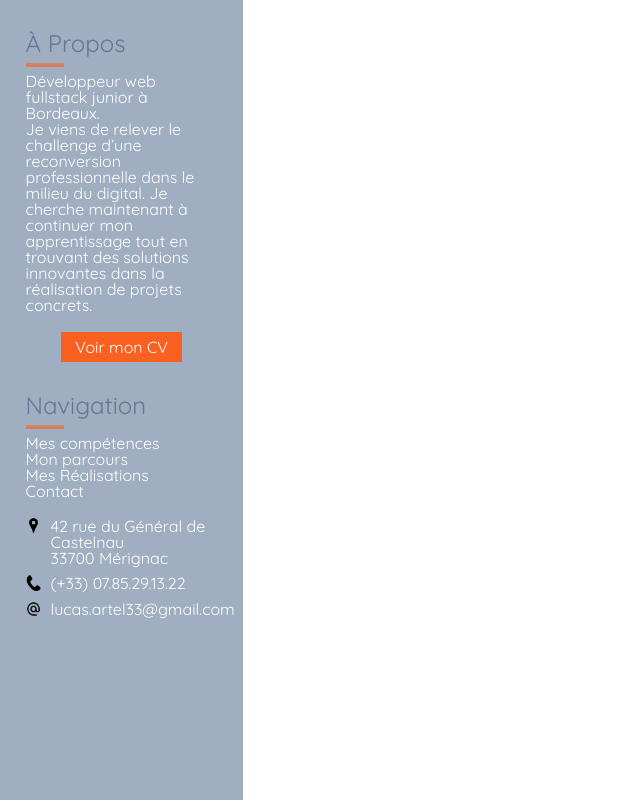
After one commit to LucasArtel33/lucas-artel.com, a PHP site: page /aside.html in a window 1280 px wide. The commit adds this page. Shown: the whole page, without its empty margins (0-640 px from the left). Run offline with PHP 8.4, Linux system fonts and the light colour scheme.

Commit message:
Progress on the aside part; still have to work on the jQuery part and need to integrate this one to the entire page

```diff
--- /dev/null
+++ b/aside.html
@@ -0,0 +1,128 @@
+<!DOCTYPE html>
+<html lang="fr">
+<head>
+    <title>Lucas ARTEL</title>
+    <meta charset="UTF-8">
+    <meta name="viewport" content="width=device-width, user-scalable=no, initial-scale=1.0, maximum-scale=1.0, minimum-scale=1.0">
+    <meta http-equiv="X-UA-Compatible" content="ie=edge">
+    <meta name="description" content="Site professionel de Lucas ARTEL, il contient mon CV, et mes réalisation " />
+    <!-- GOOGLE FONT -->
+    <link href="https://fonts.googleapis.com/css?family=Quicksand&display=swap" rel="stylesheet">
+    <!-- CSS -->
+    <link rel="stylesheet" href="css/reset.css">
+    <link rel="stylesheet" href="css/style.css">
+</head>
+<body>
+
+<div class="aside">
+    <div class="about">
+        <h3>À Propos</h3>
+        <p>Développeur web fullstack junior à Bordeaux.</p>
+        <p>
+            Je viens de relever le challenge d’une reconversion professionnelle dans le milieu du digital.
+            Je cherche maintenant à continuer mon apprentissage tout en trouvant des solutions innovantes dans la
+            réalisation de projets concrets.
+        </p>
+    </div>
+    <div class="cv">
+        <a href="doc/CV_lucas_artel.pdf">Voir mon CV</a>
+    </div>
+    <div class="navAside">
+        <h3>Navigation</h3>
+        <nav>
+            <ul class="asideMenu">
+                <li>
+                    <a class="smoothScroll" href="#competence"> Mes compétences </a>
+                </li>
+                <li>
+                    <a class="smoothScroll" href="#parcours"> Mon parcours </a>
+                </li>
+                <li>
+                    <a class="smoothScroll" href=""> Mes Réalisations</a>
+                </li>
+                <li>
+                    <a class="smoothScroll" href=""> Contact </a>
+                </li>
+            </ul>
+        </nav>
+    </div>
+    <div class="contact">
+        <div class="address">
+            <img src="img/address.png" alt="">
+            <div>
+                <p class="ligne1">42 rue du Général de Castelnau</p>
+                <p class="zipcode">33700 Mérignac</p>
+            </div>
+        </div>
+        <div class="telephone">
+            <img src="img/phone.png" alt="">
+            <p>(+33) 07.85.29.13.22</p>
+        </div>
+        <div class="mail">
+            <img src="img/mail.png" alt="">
+            <p>lucas.artel33@gmail.com</p>
+        </div>
+    </div>
+</div>
+
+<script src="https://ajax.googleapis.com/ajax/libs/jquery/3.4.1/jquery.min.js"></script>
+<script type="text/javascript">
+    jQuery(document).ready(function($){
+        $('a.smoothScroll').click(function(e){
+            e.preventDefault();
+            $id = $(this).attr('href');
+            $('body,html').animate({
+                scrollTop: $($id).offset().top -20
+            }, 750);
+        });
+    });
+</script>
+<script type="text/javascript">
+    $(function(){
+        $('#frontTitle').on('click touch', function(e){
+            $('#frontContent').slideToggle();
+            $('#downArrowFront').slideToggle();
+            if ($("#cmsContent").is(":visible")){
+                $('#cmsContent').slideToggle();
+                $('#downArrowCms').slideToggle();
+            }
+            if ($("#backContent").is(":visible")){
+                $('#backContent').slideToggle();
+                $('#downArrowBack').slideToggle();
+            }
+        });
+    });
+</script>
+<script type="text/javascript">
+    $(function(){
+        $('#backTitle').on('click touch', function(e){
+            if ($("#frontContent").is(":visible")){
+                $('#frontContent').slideToggle();
+                $('#downArrowFront').slideToggle();
+            }
+            if ($("#cmsContent").is(":visible")){
+                $('#cmsContent').slideToggle();
+                $('#downArrowCms').slideToggle();
+            }
+            $('#backContent').slideToggle();
+            $('#downArrowBack').slideToggle();
+        });
+    });
+</script>
+<script type="text/javascript">
+    $(function(){
+        $('#cmsTitle').on('click touch', function(e){
+            $('#cmsContent').slideToggle();
+            $('#downArrowCms').slideToggle();
+            if ($("#backContent").is(":visible")){
+                $('#backContent').slideToggle();
+                $('#downArrowBack').slideToggle();
+            }
+            if ($("#frontContent").is(":visible")){
+                $('#frontContent').slideToggle();
+                $('#downArrowFront').slideToggle();
+            }
+        });
+    });
+</script>
+</body>
--- a/css/style.css
+++ b/css/style.css
@@ -183,13 +183,11 @@ body{
 .downArrow{
     width: 10%;
     margin: auto 0 auto 2%;
-    display: none;
 }
 
 .downArrow2{
     width: 35%;
     margin: auto 0 auto 15%;
-    display: none;
 }
 .competenceCategorie{
     width: fit-content;
@@ -208,20 +206,8 @@ body{
 }
 .competenceCategorieTitle:hover{
     background-size: 100% 100%;
+    cursor: pointer;
 }
-.competenceCategorieTitle:hover .downArrow{
-    display: block;
-    animation: fadein 2s;
-}
-.competenceCategorieTitle:hover .downArrow2{
-    display: block;
-    animation: fadein 1s;
-}
-@keyframes fadein {
-    from {opacity:0;}
-    to {opacity:1;}
-}
-
 .competenceBottom{
     display: flex;
 }
@@ -285,3 +271,117 @@ body{
     width: fit-content;
     vertical-align: center;
 }
+/*Aside*/
+.aside{
+    z-index: 99999;
+    float: left;
+    width:15%;
+    padding: 0 2%;
+    height: 100vh;
+    background-color: #A0AEC1;
+    position: fixed;
+}
+.about{
+    margin: 10% 0;
+}
+.about h3{
+    color: #627894;
+    font-size: 1.5rem;
+    margin-bottom: 3%;
+    line-height: 3rem;
+    background: linear-gradient(to top, rgba(250, 97, 33, 0.7) 0%,
+    rgba(250, 97, 33, 0.5) 8%, transparent 8.01%) no-repeat;
+    background-size: 20% 100%;
+}
+.about p{
+    color: #fff;
+}
+.cv{
+    width: fit-content;
+    padding: 3% 7%;
+    background-color: #FA6121;
+    border: 1px solid #FA6121;
+    display: block;
+    margin: auto;
+}
+.cv a{
+    text-decoration: none;
+    color: #fff;
+}
+.cv:hover {
+    border: 1px solid #627894;
+    background-color: transparent;
+    transition: background-color .2s, border .2s;
+}
+.cv:hover a{
+    color: #627894;
+}
+.navAside h3{
+    color: #627894;
+    font-size: 1.5rem;
+    margin-bottom: 3%;
+    line-height: 3rem;
+    background: linear-gradient(to top, rgba(250, 97, 33, 0.7) 0%,
+    rgba(250, 97, 33, 0.5) 8%, transparent 8.01%) no-repeat;
+    background-size: 20% 100%;
+}
+.navAside a{
+    text-decoration: none;
+    color: #fff;
+    background: linear-gradient(to top, rgba(250, 97, 33, 0.7) 0%,
+    rgba(250, 97, 33, 0.5) 10%, transparent 10.01%) no-repeat;
+    background-size: 0 100%;
+    transition: background-size .3s;
+}
+.navAside a:hover{
+    color:#466289;
+    background-size: 100% 100%;
+}
+.navAside{
+    display: block;
+    margin: 10% 0;
+}
+
+.address{
+    display: flex;
+    margin: 5% 0;
+    color: #fff;
+}
+.address img{
+    width: 8%;
+    height: 8%;
+    margin-right: 5%;
+}
+.telephone{
+    display: flex;
+    margin: 5% 0;
+    color: #fff;
+
+}
+.telephone img{
+    width: 8%;
+    height: auto;
+    margin-right: 5%;
+}
+.mail{
+    display: flex;
+    margin: 5% 0;
+    color: #fff;
+}
+.mail img{
+    width: 8%;
+    height: auto;
+    margin-right: 5%;
+}
+
+.test{
+    width: 3%;
+    position: fixed;
+    bottom: 5%;
+    left: 2%;
+    z-index: 9999;
+}
+.test:hover{
+    transform: rotate(90deg);
+    transition: transform .5s;
+}
```
Also changed, not shown: index.html (+117 -8 lines), img/address.png (added), img/mail.png (added), img/phone.png (added), img/plus.svg (added), 2 other files.
